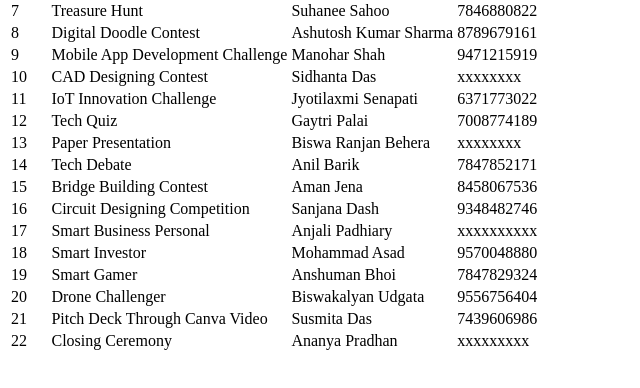
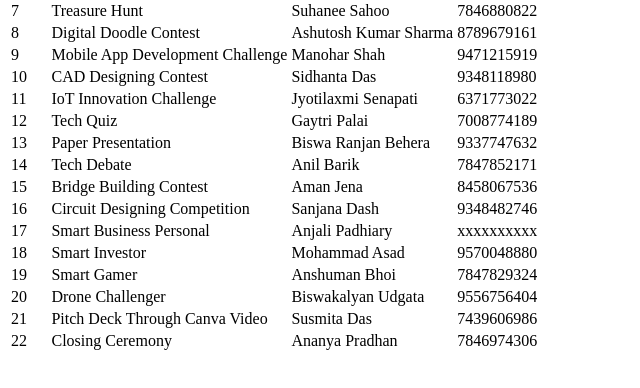
Before and after one commit to ankitku3101/festronix, a Next.js app: page /Contacts in a window 1280 px wide. Shown: the part 222-610 px from the top of the page, without its empty margins (0-640 px from the left). Built offline with nearby package versions, Linux system fonts and the light colour scheme.

Commit message:
Updated contact section

```diff
--- a/pages/Contacts.tsx
+++ b/pages/Contacts.tsx
@@ -11,10 +11,10 @@ const Contacts = () => {
     { event: "Treasure Hunt", name: "Suhanee Sahoo", phone: "7846880822" },
     { event: "Digital Doodle Contest", name: "Ashutosh Kumar Sharma", phone: "8789679161" },
     { event: "Mobile App Development Challenge", name: "Manohar Shah", phone: "9471215919" },
-    { event: "CAD Designing Contest", name: "Sidhanta Das", phone: "xxxxxxxx" },
+    { event: "CAD Designing Contest", name: "Sidhanta Das", phone: "9348118980" },
     { event: "IoT Innovation Challenge", name: "Jyotilaxmi Senapati", phone: "6371773022" },
     { event: "Tech Quiz", name: "Gaytri Palai", phone: "7008774189" },
-    { event: "Paper Presentation", name: "Biswa Ranjan Behera", phone: "xxxxxxxx" },
+    { event: "Paper Presentation", name: "Biswa Ranjan Behera", phone: "9337747632" },
     { event: "Tech Debate", name: "Anil Barik", phone: "7847852171" },
     { event: "Bridge Building Contest", name: "Aman Jena", phone: "8458067536" },
     { event: "Circuit Designing Competition", name: "Sanjana Dash", phone: "9348482746" },
@@ -23,7 +23,7 @@ const Contacts = () => {
     { event: "Smart Gamer", name: "Anshuman Bhoi", phone: "7847829324" },
     { event: "Drone Challenger", name: "Biswakalyan Udgata", phone: "9556756404" },
     { event: "Pitch Deck Through Canva Video", name: "Susmita Das", phone: "7439606986" },
-    { event: "Closing Ceremony", name: "Ananya Pradhan", phone: "xxxxxxxxx" },
+    { event: "Closing Ceremony", name: "Ananya Pradhan", phone: "7846974306" },
   ];
 
   return (
```
